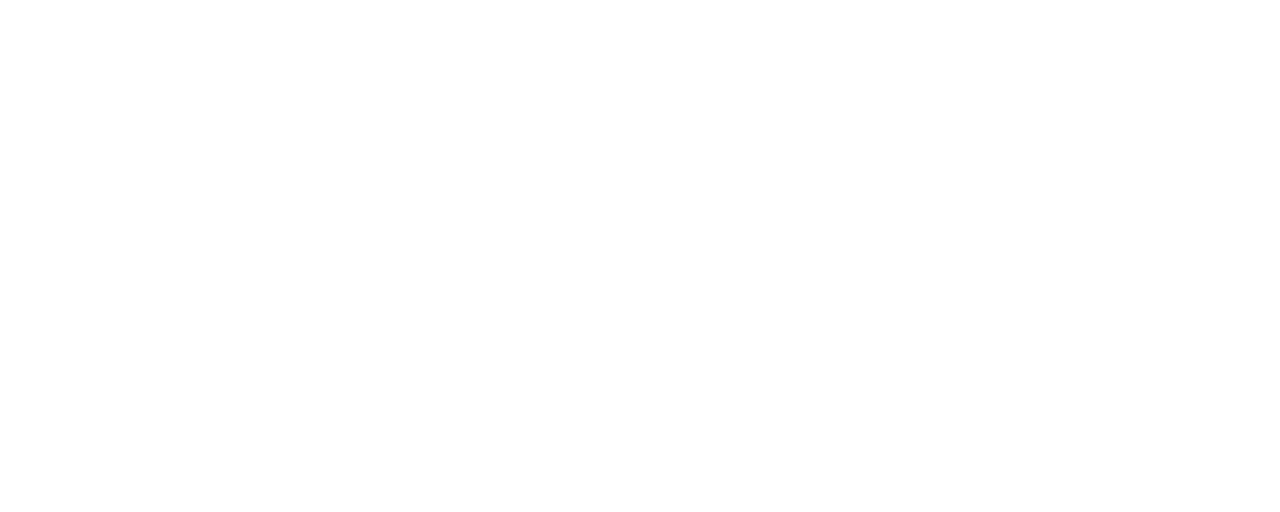
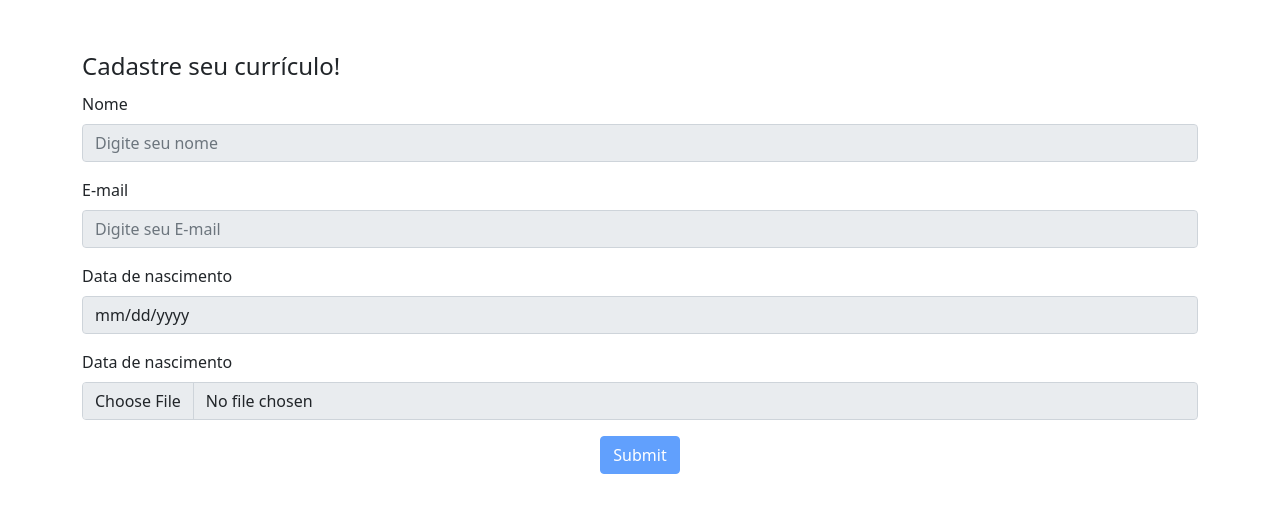
Before and after one commit to lucaszszz/senac_botafogo_gp2, a plain HTML site: page curriculos.html in a window 1280 px wide. Drawn offline with nearby package versions, Linux system fonts and the light colour scheme.

Commit message:
added content

```diff
--- a/curriculos.html
+++ b/curriculos.html
@@ -1,12 +1,45 @@
 <!DOCTYPE html>
-<html lang="en">
+<html lang="pt-BR">
+
 <head>
     <meta charset="UTF-8">
     <meta http-equiv="X-UA-Compatible" content="IE=edge">
     <meta name="viewport" content="width=device-width, initial-scale=1.0">
-    <title>Document</title>
+    <link rel="stylesheet" href="style.css">
+    <link href="https://cdn.jsdelivr.net/npm/bootstrap@5.1.3/dist/css/bootstrap.min.css" rel="stylesheet"
+        integrity="sha384-1BmE4kWBq78iYhFldvKuhfTAU6auU8tT94WrHftjDbrCEXSU1oBoqyl2QvZ6jIW3" crossorigin="anonymous">
+    <title>Currículos</title>
 </head>
+
 <body>
 
+    <div class="container mt-5">
+        <form>
+            <fieldset disabled>
+                <legend>Cadastre seu currículo!</legend>
+                <div class="mb-3">
+                    <label for="disabledTextInput" class="form-label">Nome</label>
+                    <input type="text" id="disabledTextInput" class="form-control" placeholder="Digite seu nome">
+                </div>
+                <div class="mb-3">
+                    <label for="disabledTextInput" class="form-label">E-mail</label>
+                    <input type="email" id="disabledTextInput" class="form-control" placeholder="Digite seu E-mail">
+                </div>
+                <div class="mb-3">
+                    <label for="disabledTextInput" class="form-label">Data de nascimento</label>
+                    <input type="date" id="disabledTextInput" class="form-control" placeholder="">
+                </div>
+                <div class="mb-3">
+                    <label for="disabledTextInput" class="form-label">Data de nascimento</label>
+                    <input type="file" id="disabledTextInput" class="form-control" placeholder="">
+                </div>
+                <div class="d-flex justify-content-center">
+                    <button type="submit" class="btn btn-primary">Submit</button>
+                </div>
+            </fieldset>
+        </form>
+
+    </div>
 </body>
+
 </html>
```
Also changed, not shown: 1 other file.
